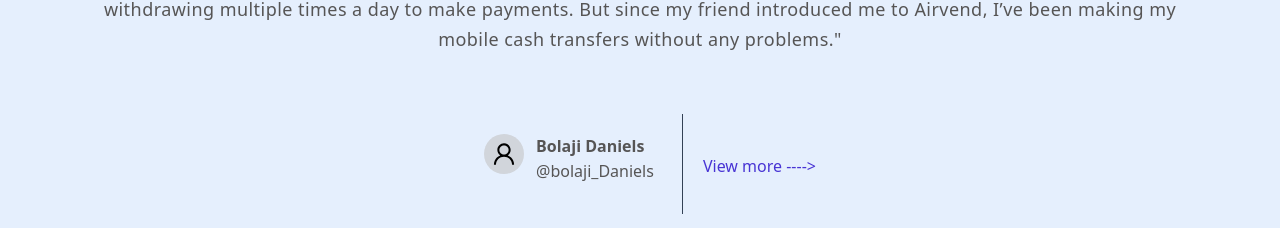
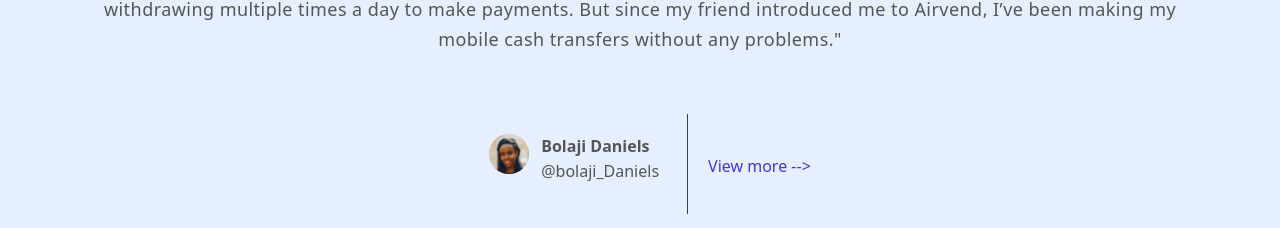
Before and after one commit to Atabo2023/callphone-web-landing-web, a React (Vite) app: page /airvend in a window 1280 px wide. Shown: the part 3729-3957 px from the top of the page. Built offline with nearby package versions, Linux system fonts and the light colour scheme.

Commit message:
chore: Add client image on custom testimonial component

```diff
--- a/src/pages/ProductPages/Componets/CustTestimonial.jsx
+++ b/src/pages/ProductPages/Componets/CustTestimonial.jsx
@@ -2,6 +2,7 @@ import React from "react";
 import { Divider, Avatar, Space } from "antd";
 import { UserOutlined } from "@ant-design/icons";
 import { Link } from "react-router-dom";
+import bolajiImage from "../../../assets/images/bolaji.svg";
 
 const CustTestimonial = () => {
   return (
@@ -21,7 +22,8 @@ const CustTestimonial = () => {
         <div className="flex p-2">
           <div className="m-3">
             <div className="flex justify-center rounded-full bg-gray-300 mb-5 h-10 w-10">
-              <UserOutlined className="text-2xl" />
+              {/* <UserOutlined className="text-2xl" /> */}
+              <img src={bolajiImage} />
             </div>
           </div>
           <div className="block mt-3 mr-5 text-[#565555]">
@@ -32,7 +34,7 @@ const CustTestimonial = () => {
         <div>
           <Link to="/testimonials/viewall-Testimonials">
             <button className="text-[#4834d4] ml-5 mt-10">
-              View more ----{">"}{" "}
+              View more --{">"}{" "}
             </button>
           </Link>
         </div>
```
